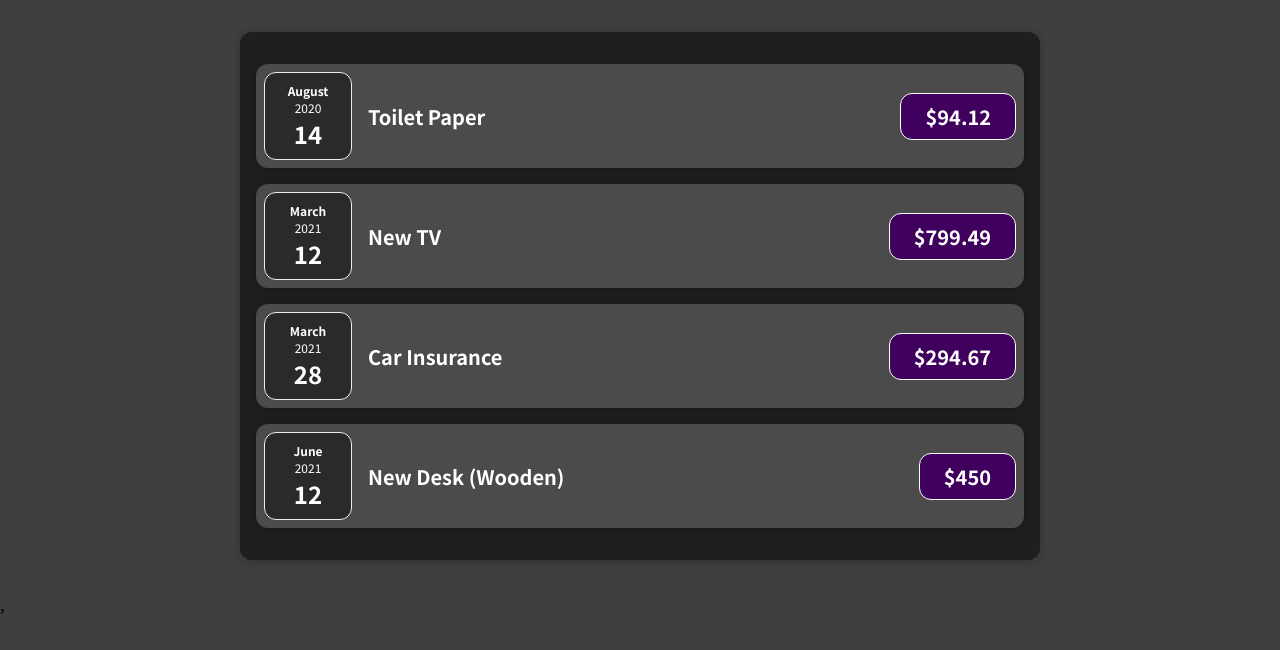
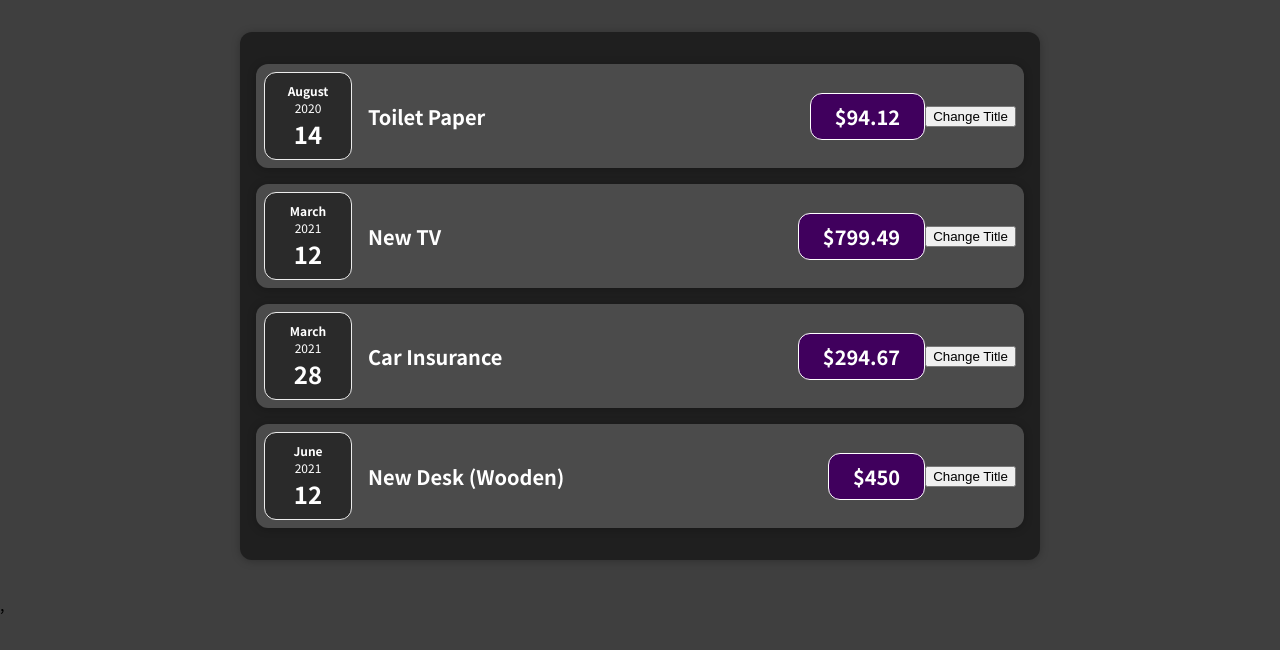
Before and after one commit to Alfaiz-Thoughtwin/Udemy-React, a React (Create React App) app in the folder react-complete-guide/: page / in a window 1280 px wide. Shown: the top 650 px of the page. Built offline with nearby package versions, Linux system fonts and the light colour scheme.

Commit message:
[04 React State & Working With Events] - 02 listening to events & working with event handlers

```diff
--- a/react-complete-guide/src/App.js
+++ b/react-complete-guide/src/App.js
@@ -1,5 +1,5 @@
 import "./App.css";
-import Expenses from "./components/Expenses";
+import Expenses from "./components/Expenses/Expenses";
 
 function App() {
   const expenses = [
--- a/react-complete-guide/src/components/ExpenseItem.js
+++ b/react-complete-guide/src/components/Expenses/ExpenseItem.js
@@ -1,9 +1,12 @@
 import React from "react";
 import ExpenseDate from "./ExpenseDate";
-import Card from "./Card";
+import Card from "../UI/Card";
 import "./ExpenseItem.css";
 
 function ExpenseItem(props) {
+  const clickHandler = () => {
+    console.log("Clicked on Change Title button");
+  };
   return (
     <>
       <Card className="expense-item">
@@ -12,6 +15,7 @@ function ExpenseItem(props) {
           <h2>{props.title}</h2>
           <div className="expense-item__price">${props.amount}</div>
         </div>
+        <button onClick={clickHandler} >Change Title</button>
       </Card>
     </>
   );
--- a/react-complete-guide/src/components/Expenses.js
+++ b/react-complete-guide/src/components/Expenses/Expenses.js
@@ -1,6 +1,6 @@
 import React from "react";
 import ExpenseItem from "./ExpenseItem";
-import Card from "./Card";
+import Card from "../UI/Card";
 import "./Expenses.css";
 
 function Expenses(props) {
```
Also changed, not shown: react-complete-guide/src/components/Expenses/ExpenseDate.css (renamed from react-complete-guide/src/components/ExpenseDate.css), react-complete-guide/src/components/Expenses/ExpenseDate.js (renamed from react-complete-guide/src/components/ExpenseDate.js), react-complete-guide/src/components/Expenses/ExpenseItem.css (renamed from react-complete-guide/src/components/ExpenseItem.css), react-complete-guide/src/components/Expenses/Expenses.css (renamed from react-complete-guide/src/components/Expenses.css), react-complete-guide/src/components/UI/Card.css (renamed from react-complete-guide/src/components/Card.css), react-complete-guide/src/components/UI/Card.js (renamed from react-complete-guide/src/components/Card.js).
